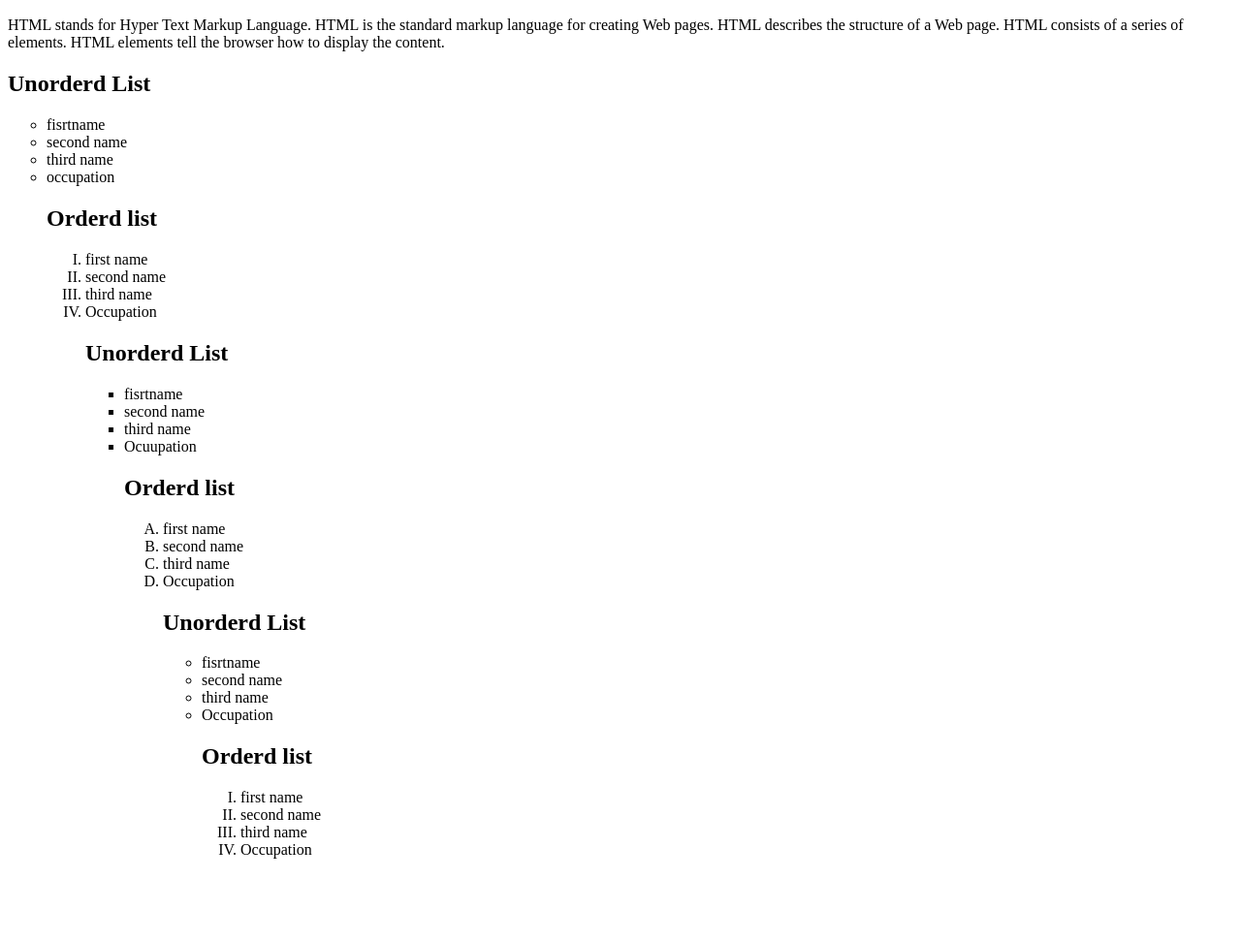
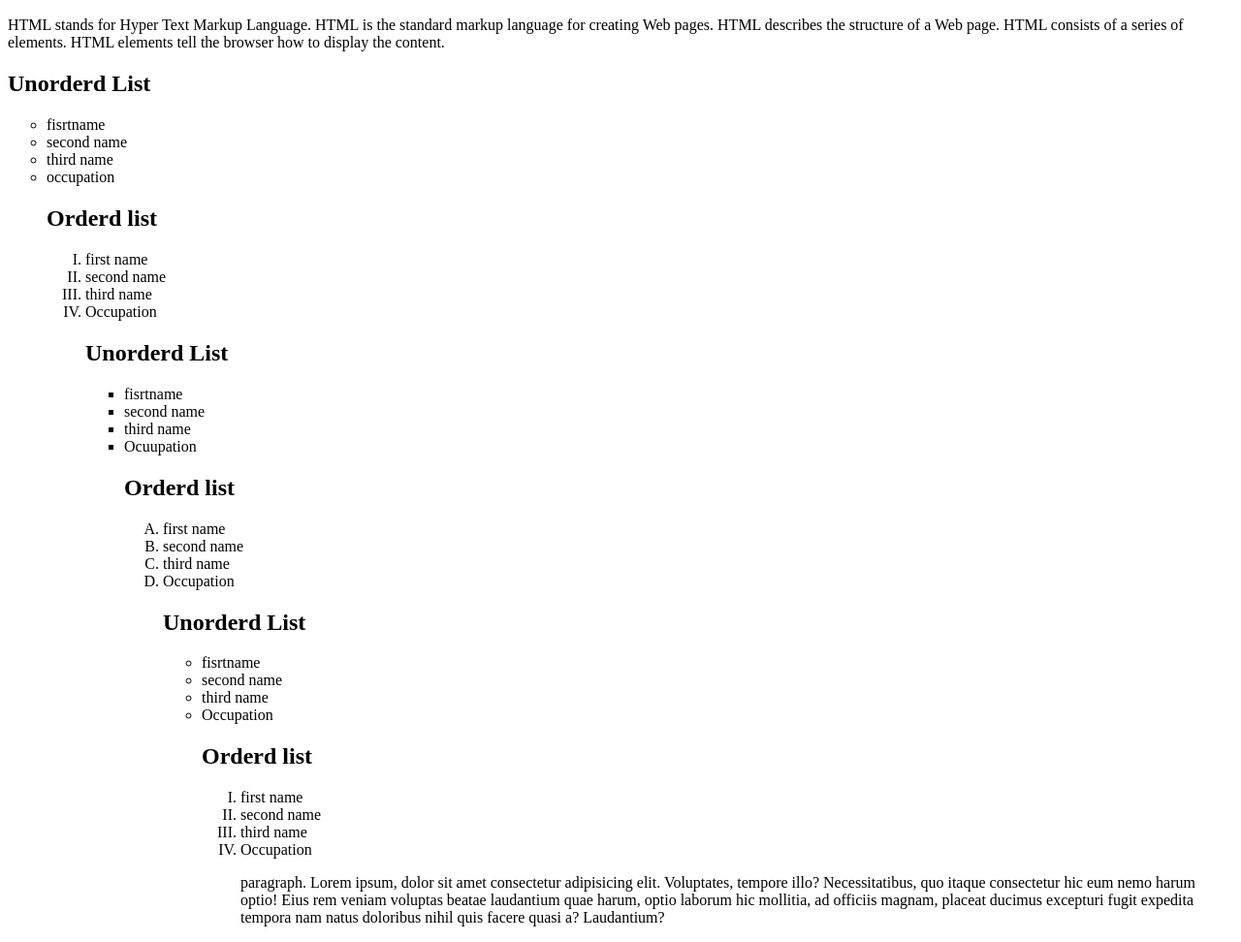
Before and after one commit to Muhammedyaseen2417/html, a plain HTML site: page index.html in a window 1280 px wide. Shown: the part 96-1068 px from the top of the page at 97% size. Before the commit the page ends 998 px from the top, so only its background shows below. Drawn offline with Linux system fonts and the light colour scheme.

Commit message:
paragraph added

```diff
--- a/index.html
+++ b/index.html
@@ -47,6 +47,9 @@
                 <li> second name </li>
                 <li> third name</li>
                 <li>Occupation</li>
+            <p> paragraph. Lorem ipsum, dolor sit amet consectetur adipisicing elit. Voluptates, tempore illo? Necessitatibus, quo itaque consectetur hic eum nemo harum optio! Eius rem veniam voluptas beatae laudantium quae harum, optio laborum hic mollitia, ad officiis magnam, placeat ducimus excepturi fugit expedita tempora nam natus doloribus nihil quis facere quasi a? Laudantium?</p>
+
+
         </body>
     </head>
 </html>
```
